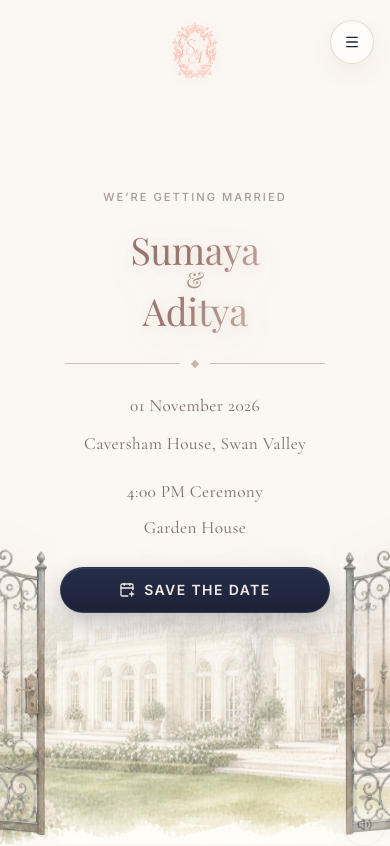
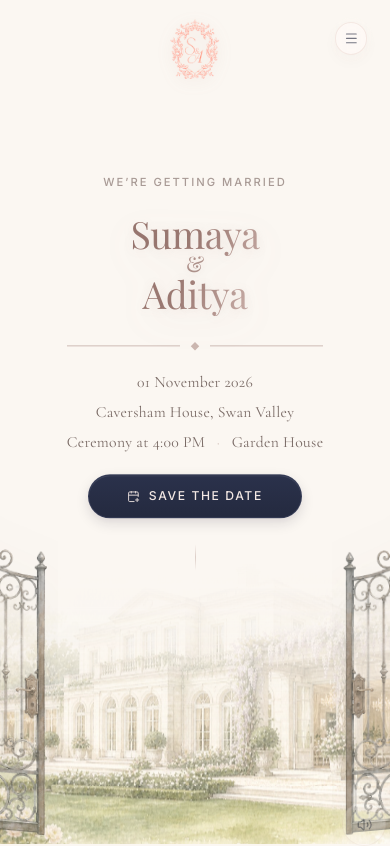
Before and after one commit to as16627-cloud/wedding-website, a Next.js app: page / in a window 390 px wide. Shown: the top 846 px of the page. Built offline with nearby package versions, Linux system fonts and the light colour scheme.

Commit message:
Polish mobile hero and quote video

```diff
--- a/app/globals.css
+++ b/app/globals.css
@@ -818,6 +818,28 @@ a[class*="uppercase"] {
   gap: 0.55rem;
 }
 
+.hero-meta-group {
+  display: grid;
+  justify-items: center;
+}
+
+.hero-meta-group p {
+  margin: 0;
+}
+
+.hero-meta-time {
+  display: inline-flex;
+  align-items: center;
+  justify-content: center;
+  gap: 0.48rem;
+  white-space: nowrap;
+}
+
+.hero-meta-dot {
+  color: var(--color-divider-soft);
+  opacity: 0.82;
+}
+
 .mobile-header-monogram {
   left: 50vw;
   isolation: isolate;
@@ -1398,7 +1420,7 @@ footer > * {
 }
 
 .invite-page .editorial-panel:not(.hero-section) > .relative,
-.mobile-invite-quote > div,
+.mobile-invite-quote .quote-content-layer,
 .mobile-invite-note-inner,
 .inner-circle-page .inner-editorial-panel > .relative,
 .guest-rsvp-page > * {
@@ -1420,13 +1442,29 @@ footer > * {
     radial-gradient(circle at 50% 16%, rgba(255, 250, 247, 0.24) 0%, rgba(252, 242, 237, 0.34) 52%, rgba(251, 247, 242, 0.5) 100%);
 }
 
+.quote-video-layer {
+  z-index: 0;
+  display: block;
+  opacity: 0.32;
+  filter: sepia(0.07) saturate(0.9) contrast(0.92) brightness(1.08);
+}
+
+.quote-video-wash {
+  z-index: 10;
+  background:
+    linear-gradient(180deg, rgba(251, 247, 242, 0.88) 0%, rgba(251, 247, 242, 0.72) 44%, rgba(249, 239, 235, 0.82) 100%),
+    radial-gradient(circle at 50% 42%, rgba(255, 251, 248, 0.54) 0%, rgba(251, 247, 242, 0.78) 66%, rgba(251, 247, 242, 0.9) 100%);
+}
+
 .invite-page #details > .relative {
   z-index: 20;
 }
 
 @media (min-width: 768px), (prefers-reduced-motion: reduce) {
   .celebration-video-layer,
-  .celebration-video-wash {
+  .celebration-video-wash,
+  .quote-video-layer,
+  .quote-video-wash {
     display: none;
   }
 }
@@ -1890,28 +1928,28 @@ footer > * {
   .hero-estate-layer {
     left: -16vw;
     right: -16vw;
-    bottom: 4svh;
-    height: min(45svh, 360px);
-    min-height: 270px;
+    bottom: 1.2svh;
+    height: min(42svh, 340px);
+    min-height: 264px;
     max-width: none;
     padding-inline: 0;
   }
 
   .hero-estate-image {
-    opacity: 0.84;
+    opacity: 0.93;
     object-fit: cover;
     object-position: center bottom;
-    filter: sepia(0.04) contrast(0.96) saturate(0.86) brightness(1.04);
+    filter: sepia(0.055) contrast(1.02) saturate(0.97) brightness(1.015);
     mix-blend-mode: normal;
     -webkit-mask-image:
       linear-gradient(
         to bottom,
         transparent 0%,
-        transparent 10%,
-        rgba(0, 0, 0, 0.08) 24%,
-        rgba(0, 0, 0, 0.32) 42%,
-        rgba(0, 0, 0, 0.68) 62%,
-        rgba(0, 0, 0, 0.92) 82%,
+        transparent 8%,
+        rgba(0, 0, 0, 0.1) 22%,
+        rgba(0, 0, 0, 0.34) 40%,
+        rgba(0, 0, 0, 0.72) 62%,
+        rgba(0, 0, 0, 0.94) 84%,
         #000 100%
       ),
       linear-gradient(to right, transparent 0%, #000 5%, #000 95%, transparent 100%);
@@ -1919,11 +1957,11 @@ footer > * {
       linear-gradient(
         to bottom,
         transparent 0%,
-        transparent 10%,
-        rgba(0, 0, 0, 0.08) 24%,
-        rgba(0, 0, 0, 0.32) 42%,
-        rgba(0, 0, 0, 0.68) 62%,
-        rgba(0, 0, 0, 0.92) 82%,
+        transparent 8%,
+        rgba(0, 0, 0, 0.1) 22%,
+        rgba(0, 0, 0, 0.34) 40%,
+        rgba(0, 0, 0, 0.72) 62%,
+        rgba(0, 0, 0, 0.94) 84%,
         #000 100%
       ),
       linear-gradient(to right, transparent 0%, #000 5%, #000 95%, transparent 100%);
@@ -1948,18 +1986,78 @@ footer > * {
   }
 
   .hero-content {
-    padding: 6.85rem 1.35rem 5.4rem;
+    padding: clamp(6.05rem, 14svh, 6.85rem) 1.35rem clamp(4.95rem, 11.5svh, 5.7rem);
   }
 
   .hero-copy {
     max-width: min(350px, 100%);
-    padding-block: 0.55rem 0.95rem;
+    padding-block: 0.22rem 0.78rem;
+    transform: translateY(calc(-1 * clamp(1.45rem, 6svh, 3.2rem)));
   }
 
   .hero-copy .type-section-eyebrow {
     font-size: 0.7rem;
     letter-spacing: var(--tracking-eyebrow);
     color: var(--color-muted);
+  }
+
+  .mobile-header-monogram {
+    top: 1.05rem;
+  }
+
+  .mobile-header-monogram .sa-monogram {
+    opacity: 1;
+    filter: hue-rotate(-12deg) saturate(1.04) contrast(1.28) brightness(1.04) drop-shadow(0 3px 8px rgba(166, 122, 110, 0.2));
+  }
+
+  .mobile-nav-toggle {
+    top: 1.05rem;
+    position: absolute;
+    width: 2.68rem;
+    height: 2.68rem;
+    border-color: transparent;
+    background: transparent;
+    color: rgba(28, 34, 56, 0.78);
+    box-shadow: none;
+    backdrop-filter: blur(8px);
+  }
+
+  .mobile-nav-toggle::before {
+    content: "";
+    position: absolute;
+    inset: 0.28rem;
+    border: 1px solid rgba(232, 207, 200, 0.42);
+    border-radius: 999px;
+    background: rgba(255, 250, 247, 0.52);
+    box-shadow:
+      0 6px 16px rgba(106, 73, 58, 0.032),
+      inset 0 0 0 1px rgba(255, 250, 247, 0.22);
+  }
+
+  .mobile-nav-toggle:hover,
+  .mobile-nav-toggle:focus-visible {
+    border-color: transparent;
+    background: transparent;
+    box-shadow:
+      0 0 0 2px rgba(192, 138, 122, 0.14);
+  }
+
+  .mobile-nav-toggle:hover::before,
+  .mobile-nav-toggle:focus-visible::before {
+    border-color: rgba(200, 170, 160, 0.5);
+    background: rgba(255, 253, 249, 0.68);
+    box-shadow:
+      0 7px 18px rgba(106, 73, 58, 0.04),
+      inset 0 0 0 1px rgba(255, 250, 247, 0.28);
+  }
+
+  .mobile-nav-toggle svg {
+    position: relative;
+    z-index: 1;
+    width: 0.92rem;
+    height: 0.92rem;
+    stroke-width: 1.7;
+    opacity: 0.78;
   }
 
   .type-hero-title {
@@ -1986,42 +2084,60 @@ footer > * {
   }
 
   .hero-copy .type-meta {
-    font-size: 1.08rem;
-    letter-spacing: 0.025em;
-    line-height: 1.62;
+    font-size: clamp(0.98rem, 3.35vw, 1.04rem);
+    letter-spacing: 0.018em;
+    line-height: 1.48;
     color: var(--color-taupe);
   }
 
   .hero-copy .hero-title {
-    margin-top: 1.45rem;
+    margin-top: 1.34rem;
   }
 
   .hero-copy .hero-title + div {
-    margin-top: 1.65rem;
-  }
-
-  .hero-copy .hero-title + div + .type-meta {
-    margin-top: 1.55rem;
-  }
-
-  .hero-copy .type-meta span.mt-3 {
-    margin-top: 0.65rem;
-  }
-
-  .hero-copy .hero-title + div + .type-meta + .type-meta {
-    margin-top: 1.25rem;
+    margin-top: 1.54rem;
+  }
+
+  .hero-meta-group {
+    max-width: min(338px, 100%);
+    margin-top: 1.38rem;
+    gap: 0.42rem;
   }
 
   .hero-cta-group {
-    width: 270px;
+    width: 214px;
     max-width: calc(100vw - 2.7rem);
-    margin-top: 1.55rem;
+    margin-top: 1.28rem;
     gap: 0.65rem;
   }
 
   .hero-primary-cta {
     width: 100%;
-    min-height: 46px;
+    min-height: 44px;
+    padding: 0 1.08rem;
+    border-color: rgba(58, 64, 91, 0.78);
+    background: linear-gradient(180deg, rgba(35, 42, 69, 0.965) 0%, rgba(28, 34, 56, 0.965) 100%);
+    font-size: 0.76rem;
+    font-weight: 500 !important;
+    letter-spacing: 0.13em;
+    box-shadow:
+      inset 0 1px 0 rgba(255, 255, 255, 0.095),
+      0 5px 13px rgba(20, 26, 44, 0.13),
+      0 2px 7px rgba(180, 140, 120, 0.04);
+  }
+
+  .hero-primary-cta svg {
+    width: 0.8rem;
+    height: 0.8rem;
+    stroke-width: 1.85;
+    opacity: 0.9;
+  }
+
+  .hero-primary-cta:hover {
+    box-shadow:
+      inset 0 1px 0 rgba(255, 255, 255, 0.12),
+      0 6px 15px rgba(20, 26, 44, 0.15),
+      0 2px 8px rgba(180, 140, 120, 0.05);
   }
 
   .mobile-scroll-cue {
@@ -2266,6 +2382,7 @@ footer > * {
   .mobile-invite-quote {
     position: relative;
     isolation: isolate;
+    overflow: hidden;
     min-height: 100svh;
     display: grid;
     place-items: center;
@@ -2284,10 +2401,20 @@ footer > * {
     pointer-events: none;
   }
 
-  .mobile-invite-quote > div {
+  .mobile-invite-quote .quote-content-layer {
     position: relative;
-    z-index: 1;
+    z-index: 20;
     width: 100%;
+  }
+
+  @media (prefers-reduced-motion: reduce) {
+    .mobile-invite-quote {
+      background-image:
+        linear-gradient(180deg, rgba(251, 247, 242, 0.88) 0%, rgba(251, 247, 242, 0.74) 48%, rgba(251, 247, 242, 0.9) 100%),
+        url("/videos/quote-soft-light-poster.jpg");
+      background-position: center;
+      background-size: cover;
+    }
   }
 
   .mobile-invite-note {
@@ -3143,9 +3270,18 @@ footer > * {
     margin-top: 1.2rem;
   }
 
+  .hero-meta-group {
+    margin-top: 1.22rem;
+    gap: 0.32rem;
+  }
+
   .hero-cta-group {
-    margin-top: 1.25rem;
+    margin-top: 1.14rem;
     gap: 0.5rem;
+  }
+
+  .hero-primary-cta {
+    min-height: 44px;
   }
 
   .mobile-scroll-cue {
--- a/app/page.tsx
+++ b/app/page.tsx
@@ -824,6 +824,7 @@ export default function WeddingWebsiteStarter() {
   const [isMobileNavOpen, setIsMobileNavOpen] = useState(false);
   const [hasCopiedVenueAddress, setHasCopiedVenueAddress] = useState(false);
   const [canPlayCelebrationVideo, setCanPlayCelebrationVideo] = useState(false);
+  const [canPlayQuoteVideo, setCanPlayQuoteVideo] = useState(false);
 
   const fadeAmbientAudio = useCallback((targetVolume: number, pauseWhenDone = false) => {
     const audio = ambientAudioRef.current;
@@ -897,17 +898,19 @@ export default function WeddingWebsiteStarter() {
   useEffect(() => {
     const reducedMotionQuery = window.matchMedia("(prefers-reduced-motion: reduce)");
     const mobileQuery = window.matchMedia("(max-width: 767px)");
-    const updateCelebrationVideoPreference = () => {
-      setCanPlayCelebrationVideo(!reducedMotionQuery.matches && mobileQuery.matches);
+    const updateDecorativeVideoPreference = () => {
+      const canPlayDecorativeMobileVideo = !reducedMotionQuery.matches && mobileQuery.matches;
+      setCanPlayCelebrationVideo(canPlayDecorativeMobileVideo);
+      setCanPlayQuoteVideo(canPlayDecorativeMobileVideo);
     };
 
-    updateCelebrationVideoPreference();
-    reducedMotionQuery.addEventListener("change", updateCelebrationVideoPreference);
-    mobileQuery.addEventListener("change", updateCelebrationVideoPreference);
+    updateDecorativeVideoPreference();
+    reducedMotionQuery.addEventListener("change", updateDecorativeVideoPreference);
+    mobileQuery.addEventListener("change", updateDecorativeVideoPreference);
 
     return () => {
-      reducedMotionQuery.removeEventListener("change", updateCelebrationVideoPreference);
-      mobileQuery.removeEventListener("change", updateCelebrationVideoPreference);
+      reducedMotionQuery.removeEventListener("change", updateDecorativeVideoPreference);
+      mobileQuery.removeEventListener("change", updateDecorativeVideoPreference);
     };
   }, []);
 
@@ -1418,7 +1421,7 @@ export default function WeddingWebsiteStarter() {
                 loading="eager"
                 fetchPriority="high"
                 className="sa-monogram h-auto object-contain"
-                style={{ width: "clamp(58px, 5vw, 76px)" }}
+                style={{ width: "clamp(62px, 5.4vw, 78px)" }}
               />
             </a>
 
@@ -1539,22 +1542,20 @@ export default function WeddingWebsiteStarter() {
                 {...heroDividerLineMotion}
               />
             </div>
-            <motion.p
-              className="type-meta mx-auto mt-9 max-w-[330px] sm:max-w-none"
+            <motion.div
+              className="hero-meta-group type-meta mx-auto"
               {...heroTextRevealMotion(heroRevealTiming.delays.dateVenue)}
             >
-              <span className="block sm:inline">01 November 2026</span>
-              <span className="mx-2 hidden text-[var(--color-divider)] opacity-90 sm:inline">&middot;</span>
-              <span className="mt-3 block sm:mt-0 sm:inline">Caversham House, Swan Valley</span>
-            </motion.p>
-            <motion.p
-              className="type-meta mt-7"
-              {...heroTextRevealMotion(heroRevealTiming.delays.timeLocation)}
-            >
-              <span className="block sm:inline">4:00 PM Ceremony</span>
-              <span className="mx-2 hidden text-[var(--color-divider)] opacity-90 sm:inline">&middot;</span>
-              <span className="mt-2 block sm:mt-0 sm:inline">Garden House</span>
-            </motion.p>
+              <p>01 November 2026</p>
+              <p>Caversham House, Swan Valley</p>
+              <p className="hero-meta-time">
+                <span>Ceremony at 4:00 PM</span>
+                <span className="hero-meta-dot" aria-hidden="true">
+                  &nbsp;&middot;&nbsp;
+                </span>
+                <span>Garden House</span>
+              </p>
+            </motion.div>
             <div className="hero-cta-group">
               <motion.div
                 className="hero-cta-reveal"
@@ -1594,7 +1595,23 @@ export default function WeddingWebsiteStarter() {
       </section>
 
       <section className="editorial-panel mobile-invite-quote bg-[#fbf7f2] md:px-6 md:py-24">
-        <motion.div {...cinematicRevealMotion(0, 18, 1.08, 0.38)} className="mx-auto max-w-[600px] text-center">
+        {canPlayQuoteVideo ? (
+          <>
+            <video
+              className="quote-video-layer pointer-events-none absolute inset-0 h-full w-full object-cover"
+              src="/videos/quote-soft-light-loop.mp4"
+              poster="/videos/quote-soft-light-poster.jpg"
+              autoPlay
+              muted
+              loop
+              playsInline
+              preload="metadata"
+              aria-hidden="true"
+            />
+            <div className="quote-video-wash pointer-events-none absolute inset-0" aria-hidden="true" />
+          </>
+        ) : null}
+        <motion.div {...cinematicRevealMotion(0, 18, 1.08, 0.38)} className="quote-content-layer mx-auto max-w-[600px] text-center">
           <motion.blockquote className="type-quote" {...cinematicRevealMotion(0.08, 14, 1.08, 0.46)}>
             &ldquo;Whatever our souls are made of, his and mine are the same.&rdquo;
           </motion.blockquote>
```
Also changed, not shown: public/videos/quote-soft-light-poster.jpg (added), 1 other file (tests, documents, lock files or other folders).
